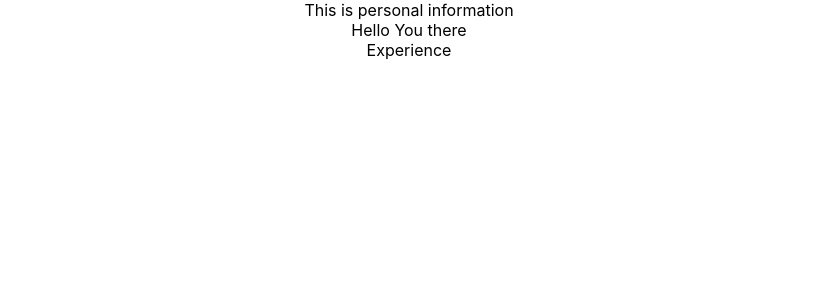
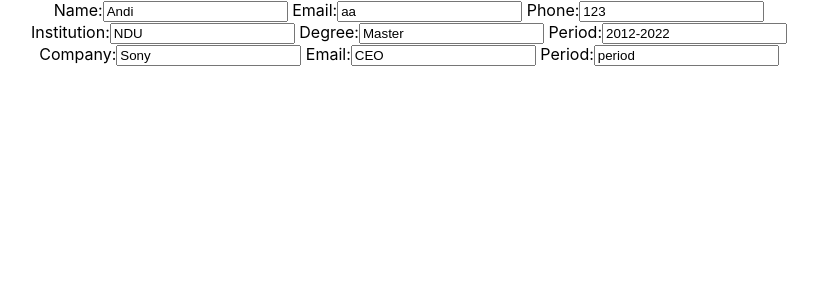
Before and after one commit to GitHubBlues/TOP_CV_maker, a React (Create React App) app: page / in a window 1280 px wide. Shown: the top 300 px of the page, without its empty margins (231-1049 px from the left). Built offline with nearby package versions, Linux system fonts and the light colour scheme.

Commit message:
Add onChange to components

```diff
--- a/src/components/Education.js
+++ b/src/components/Education.js
@@ -1,10 +1,30 @@
-import React from "react";
+import React, {Component} from "react";
 
-const Education = (props) => {
+class Education extends Component {
+    constructor(props){
+        super(props);
+        this.state = {
+            "institutionEd": "NDU",
+            "degreeEd": "Master",
+            "periodEd": "2012-2022",
+        }
+    }
 
-    return(
-        <div>Hello You there</div>
-    );
+    render(){
+        return(
+            <div className="component-education">
+                <label> Institution:
+                    <input onChange={this.handleChange} className="edu-institution" type="text" value={this.state.institutionEd} name="institutionEd" />
+                </label>
+                <label> Degree:
+                    <input onChange={this.handleChange} className="edu-degree" type="text" value={this.state.degreeEd} name="degreeEd" />
+                </label>
+                <label> Period:
+                    <input onChange={this.handleChange} className="edu-period" type="text" value={this.state.periodEd} name="periodEd" />
+                </label>
+            </div>
+        );
+    };
 
 };
 
--- a/src/components/Experience.js
+++ b/src/components/Experience.js
@@ -1,10 +1,35 @@
-import React from "react";
+import React, {Component} from "react";
 
-const Experience = (props) => {
+class Experience extends Component {
+    constructor(props) {
+        super(props);
+        this.state = {
+            "companyEx": "Sony",
+            "titleEx": "CEO",
+            "periodEx": "period"
+        };
+        this.handleChange = this.handleChange.bind(this);
+    };
 
-    return (
-        <div>Experience</div>
-    );
+    handleChange(event) {
+        this.setState({ [event.target.name]: event.target.value });
+    };
+
+    render(){
+        return (
+            <div className="component-experience">
+                <label> Company:
+                    <input className="exp-company" onChange={this.handleChange} type="text"  value={this.state.companyEx} name="companyEx" />
+                </label>
+                <label> Email:
+                    <input className="exp-title" onChange={this.handleChange} type="text" value={this.state.titleEx} name="titleEx" />
+                </label>
+                <label> Period:
+                    <input className="exp-period" onChange={this.handleChange} type="text" value={this.state.periodEx} name="periodEx" />
+                </label>
+            </div>
+        );
+    };
 
 };
 
--- a/src/components/Personal.js
+++ b/src/components/Personal.js
@@ -1,11 +1,36 @@
-import React from "react";
+import React, {Component} from "react";
 
-const Personal = (props) => {
+class Personal extends Component {
+    constructor(props){
+        super(props);
+        this.state = {
+            "nameP": "Andi",
+            "emailP": "aa",
+            "phoneP": "123"
+        };
+        this.handleChange = this.handleChange.bind(this);
 
+    };
+
+    handleChange(event) {
+        this.setState({ [event.target.name]: event.target.value });
+    };
+
+    render(){
     return (
-        <div>This is personal information</div>
+        <div className="component-personal">
+            <label> Name:
+                <input onChange={this.handleChange} className="personal-name" type="text" value={this.state.nameP} name="nameP" />
+            </label>
+            <label> Email:
+                <input onChange={this.handleChange} className="personal-email" type="text" value={this.state.emailP} name="emailP" />
+            </label>
+            <label> Phone:
+                <input onChange={this.handleChange} className="personal-phone" type="text" value={this.state.phoneP} name="phoneP" />
+            </label>
+        </div>
     );
-
+    }
 };
 
 export default Personal;
```
